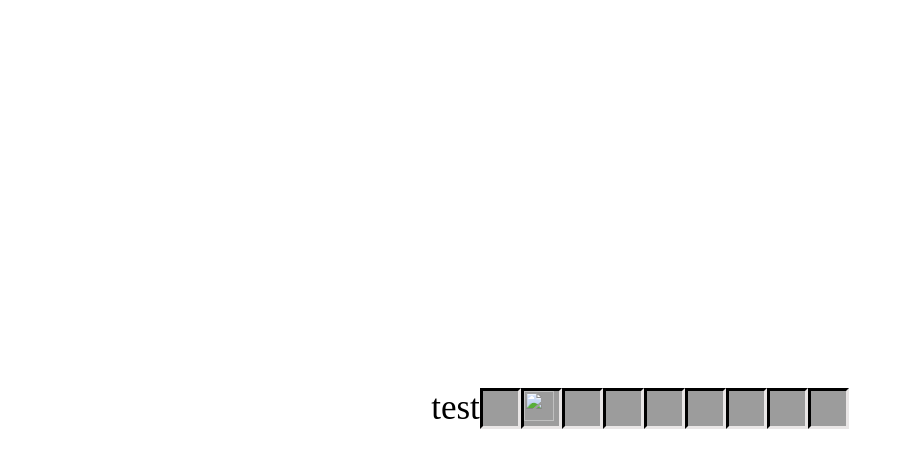
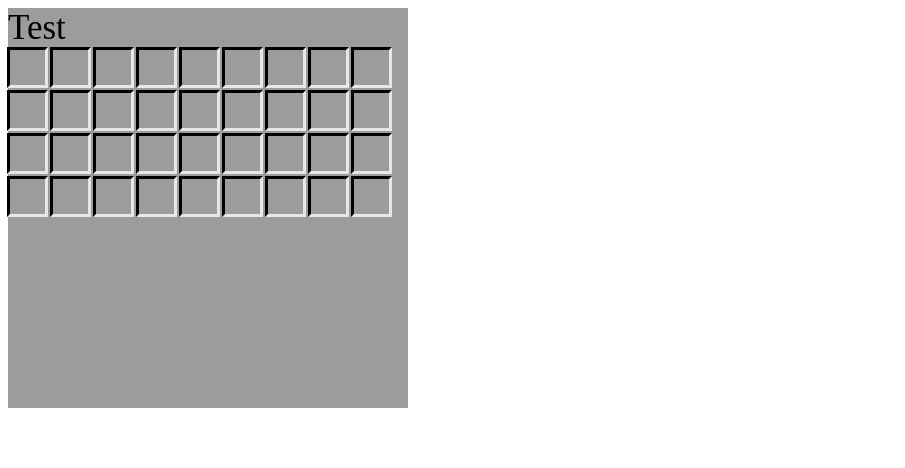
Before and after one commit to YooInseo/Minecraft-Util, a plain HTML site: page index.html in a window 1280 px wide. Shown: the whole page, without its empty margins (0-905 px from the left). Drawn offline with Linux system fonts and the light colour scheme; files that its build step writes are made by us from their sources.

Commit message:
Add files via upload

```diff
--- a/index.html
+++ b/index.html
@@ -4,7 +4,7 @@
         <meta charset="UTF-8">
         <meta http-equiv="X-UA-Compatible" content="IE=edge">
         <meta name="viewport" content="width=device-width, initial-scale=1.0">
-    <link href="src/main.css" rel="stylesheet" type="text/css" />
+        <link href="src/main.css" rel="stylesheet" type="text/css"/>
 
         <title>Generator</title>
     </head>
@@ -14,14 +14,7 @@
 
 
         <div class="inventory">
-
-        <p class="title">test</p>
-
-
-        <div class="colum" id="colum"></div>
-        <div class="colum">
-            <img src="src/items/acacia_boat.png" height="30" width="30">
-        </div>
+            <div class="title">Test</div>
 
             <div class="colum"></div>
             <div class="colum"></div>
@@ -30,6 +23,37 @@
             <div class="colum"></div>
             <div class="colum"></div>
             <div class="colum"></div>
+            <div class="colum"></div>
+            <div class="colum"></div>
+            <div class="colum"></div>
+            <div class="colum"></div>
+            <div class="colum"></div>
+            <div class="colum"></div>
+            <div class="colum"></div>
+            <div class="colum"></div>
+            <div class="colum"></div>
+            <div class="colum"></div>
+            <div class="colum"></div>
+            <div class="colum"></div>
+            <div class="colum"></div>
+            <div class="colum"></div>
+            <div class="colum"></div>
+            <div class="colum"></div>
+            <div class="colum"></div>
+            <div class="colum"></div>
+            <div class="colum"></div>
+            <div class="colum"></div>
+            <div class="colum"></div>
+            <div class="colum"></div>
+            <div class="colum"></div>
+            <div class="colum"></div>
+            <div class="colum"></div>
+            <div class="colum"></div>
+            <div class="colum"></div>
+            <div class="colum"></div>
+            <div class="colum"></div>
         </div>
+
+
     </body>
 </html>
--- a/js/inventory.js
+++ b/js/inventory.js
@@ -2,6 +2,8 @@ var colum;
 
 var size;
 var name;
+var sizetype = sizetype
+var obj = document.getElementById("inventory");
 
 function Create(){
 
@@ -9,4 +11,13 @@ function Create(){
     for(int = 0; int < size; int++){
 
     }
+
 }
+const sizetype = {
+    9: obj.style.width = 500,
+    18: 18,
+    27: 27,
+    36: 36,
+    45: 45,
+    54:54
+}
--- /dev/null
+++ b/src/main.css
@@ -0,0 +1,43 @@
+.disclickable { pointer-events: none; }
+
+
+
+.inventory{
+    background-color: #9c9c9c;
+    width: 400px;
+    height: 400px;
+    display: block;
+}
+
+.colum{
+    width: 35px;
+    height: 35px;
+    background-color: #9c9c9c;
+    border: 3px solid;
+    border-top: solid 3px black;
+    border-left: solid 3px black;
+    border-bottom: solid 3px rgb(233, 230, 230);
+    border-right: solid 3px rgb(233, 230, 230);
+    display: inline-block;
+    margin: -1px;
+}
+.title{
+    font-size: 35px;
+    color: black;
+    display: flex;
+ }
+
+.containor{
+    background-color: #9c9c9c;
+    display: flex;
+    justify-content: center;
+    align-items: center;
+    min-height: 100vh;
+}
+.option{
+    display: flex;
+    background-color: #9c9c9c;
+    right: 0;
+    bottom: 0;
+    transform-origin: 100% 100%;
+}
```
Also changed, not shown: src/generic_54.png (added), src/shulker_box.png (added), src/smoker.png (added). Lines whose indentation alone changed are shown as unchanged.
